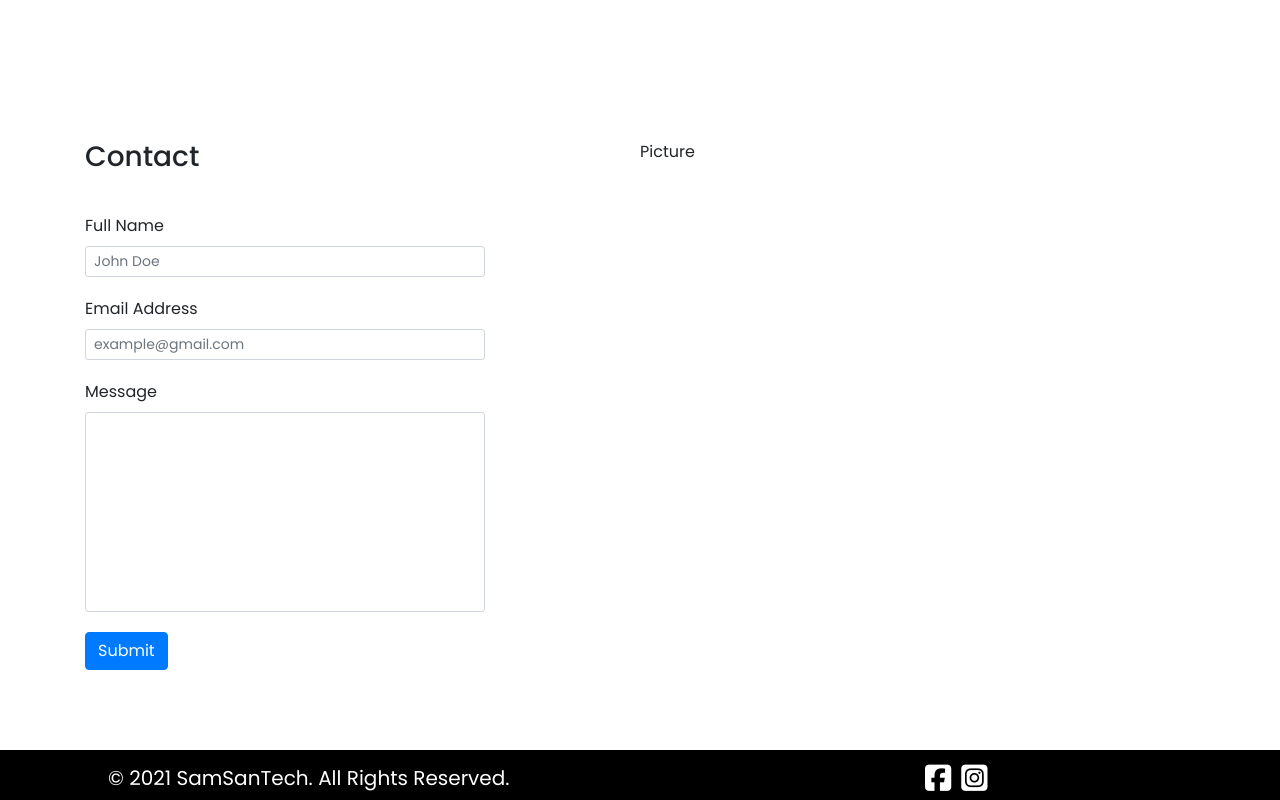
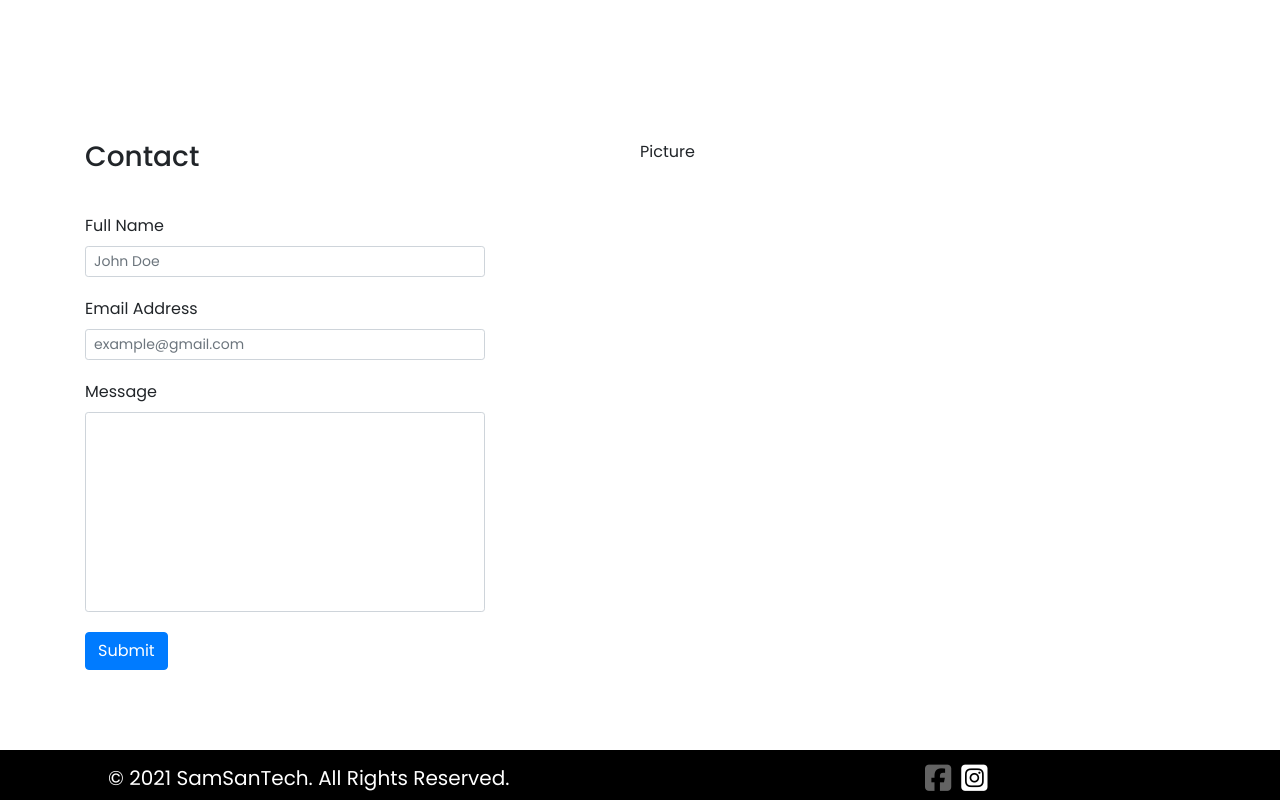
Before and after one commit to tauriqhendricks/new-vision-soccer-coaching, an Angular app: page / in a window 1280 px wide. In both pictures the pointer is over the icon 938 px from the left and 3316 px from the top of the page. Shown: the part 2539-3339 px from the top of the page. Built offline with nearby package versions, Linux system fonts and the light colour scheme.

Commit message:
ZB: Insert hover for social media

```diff
--- a/src/app/layout/components/footer/footer.component.scss
+++ b/src/app/layout/components/footer/footer.component.scss
@@ -9,10 +9,16 @@ i.fab.fa-facebook-square {
   color: rgb(255, 255, 255);
   margin-right: 10px;
 }
+i.fab.fa-facebook-square:hover{
+  color: rgb(99, 99, 99);
+}
 
 i.fab.fa-instagram-square {
   font-size: 30px;
   color: rgb(255, 255, 255);
+}
+i.fab.fa-instagram-square:hover{
+  color: rgb(99, 99, 99);
 }
 
 div#sp-footer1 {
```
